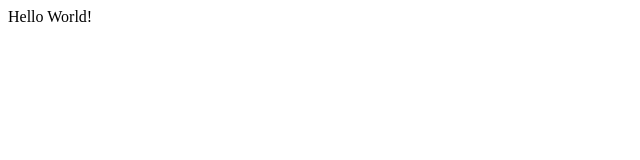
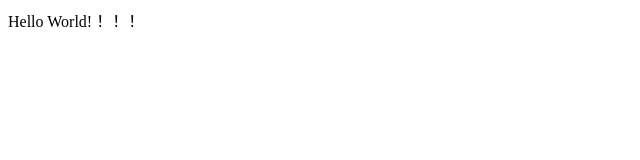
Before and after one commit to SenkoukaDaisuki/arrival-and-departure-confirmation, a plain HTML site: page index.html in a window 1280 px wide. Shown: the full height of the page, 0-640 px from the left. Drawn offline with Linux system fonts and the light colour scheme.

Commit message:
本体を変更

```diff
--- a/index.html
+++ b/index.html
@@ -2,5 +2,5 @@
   <head>
     <title>おはようございます！</title>
   </head>
-  <p>Hello World!</p>
+  <p>Hello World!！！！</p>
 </html>
```
